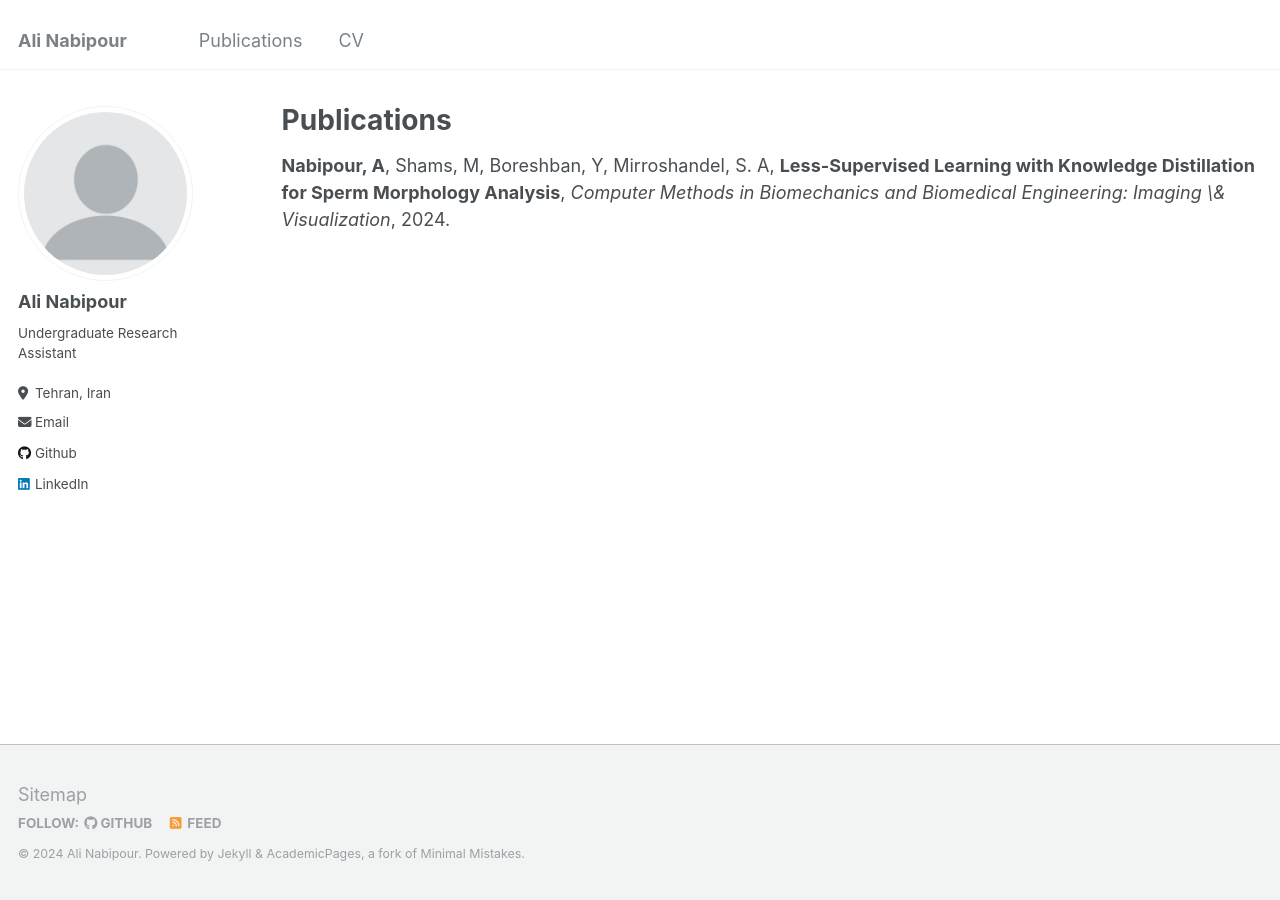
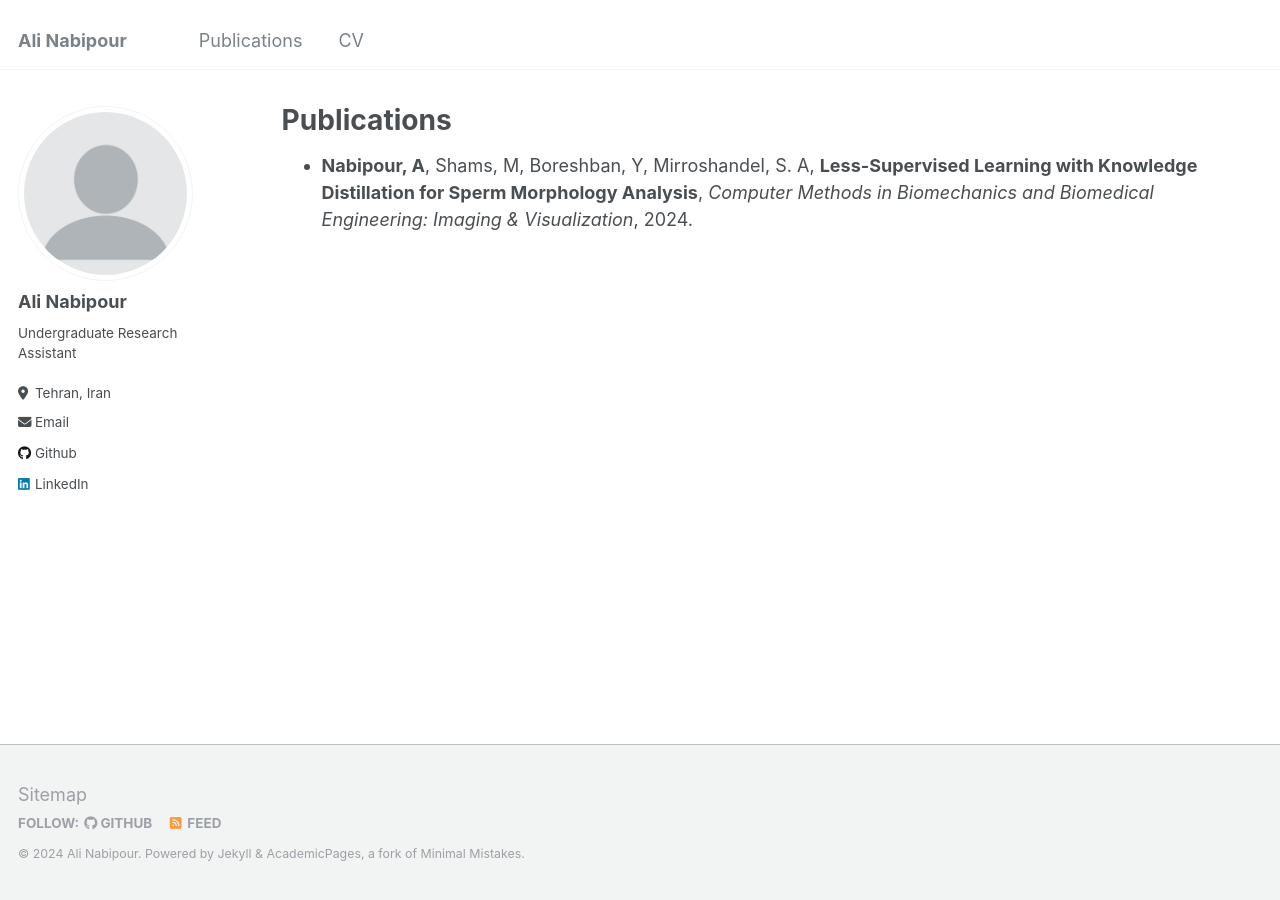
Before and after one commit to eyenpi/eyenpi.github.io, a Jekyll site: the page built from _pages/publications.md, in a window 1280 px wide. Built offline with Jekyll 4.4.1, drawn with Linux system fonts in a browser that asks for light colours.

```diff
--- a/_pages/publications.md
+++ b/_pages/publications.md
@@ -7,4 +7,4 @@ redirect_from:
 - /Publications
 ---
 
-<b>Nabipour, A</b>, Shams, M, Boreshban, Y, Mirroshandel, S. A, <b>	Less-Supervised Learning with Knowledge Distillation for Sperm Morphology Analysis</b>, <i>Computer Methods in Biomechanics and Biomedical Engineering: Imaging \& Visualization</i>, 2024.
+- <b>Nabipour, A</b>, Shams, M, Boreshban, Y, Mirroshandel, S. A, <b>	Less-Supervised Learning with Knowledge Distillation for Sperm Morphology Analysis</b>, <i>Computer Methods in Biomechanics and Biomedical Engineering: Imaging & Visualization</i>, 2024.
```
